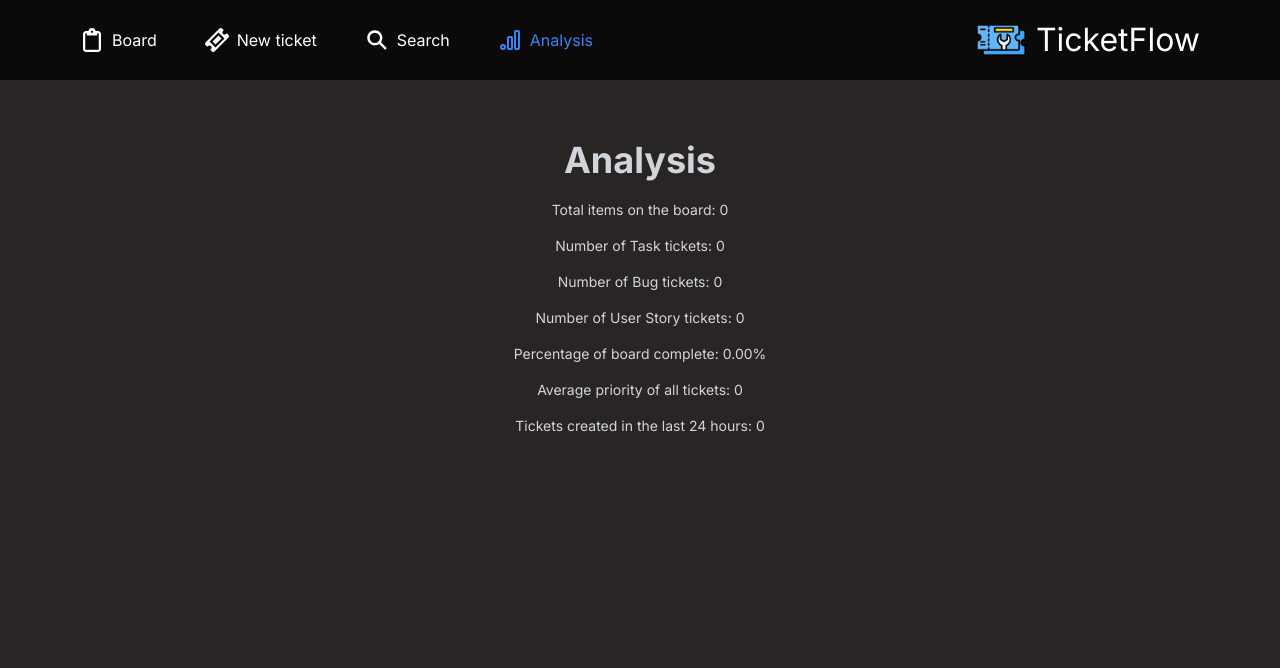
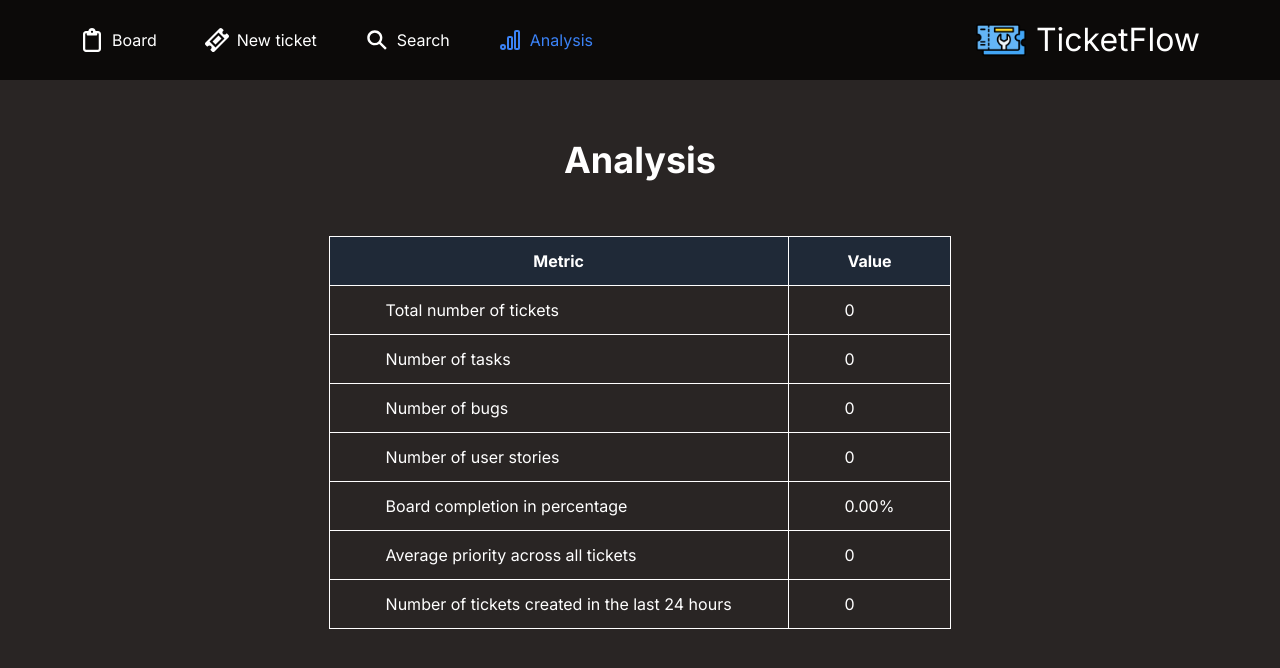
Before and after one commit to koduli/ticket-flow, a Next.js app: page /Analysis in a window 1280 px wide. Shown: the top 668 px of the page. Built offline with nearby package versions, Linux system fonts and the light colour scheme; no server answers; the database is empty.

Commit message:
added styling to analysis

```diff
--- a/app/(components)/TicketForm.jsx
+++ b/app/(components)/TicketForm.jsx
@@ -94,7 +94,7 @@ const TicketForm = ({ ticket }) => {
         method="post"
         onSubmit={handleSubmit}
       >
-        <h1 className="text-center mb-5">
+        <h1 className="text-4xl text-center mb-10 text-white">
           {EDIT_MODE ? 'Update a ticket' : 'Create a new ticket'}
         </h1>
         <label>Title</label>
--- a/app/Analysis/page.jsx
+++ b/app/Analysis/page.jsx
@@ -27,21 +27,54 @@ const Analysis = () => {
 
   return (
     <div className="p-5">
-      <h1 className="text-center mb-5">Analysis</h1>
-      <div className="flex flex-col items-center space-y-4">
-        <p>Total items on the board: {analysisData.totalItems}</p>
-        <p>Number of Task tickets: {analysisData.taskCount}</p>
-        <p>Number of Bug tickets: {analysisData.bugCount}</p>
-        <p>Number of User Story tickets: {analysisData.userStoryCount}</p>
-        <p>
-          Percentage of board complete:{' '}
-          {analysisData.percentageComplete.toFixed(2)}%
-        </p>
-        <p>Average priority of all tickets: {analysisData.averagePriority}</p>
-        <p>
-          Tickets created in the last 24 hours:{' '}
-          {analysisData.ticketsLast24Hours}
-        </p>
+      <h1 className="text-4xl text-center mb-14 text-white">Analysis</h1>
+      <div className="flex justify-center">
+        <table className="custom-table">
+          <thead className="bg-gray-800">
+            <tr>
+              <th className="custom-table">Metric</th>
+              <th className="custom-table">Value</th>
+            </tr>
+          </thead>
+          <tbody>
+            <tr>
+              <td className="custom-table">Total number of tickets</td>
+              <td className="custom-table">{analysisData.totalItems}</td>
+            </tr>
+            <tr>
+              <td className="custom-table">Number of tasks</td>
+              <td className="custom-table">{analysisData.taskCount}</td>
+            </tr>
+            <tr>
+              <td className="custom-table">Number of bugs</td>
+              <td className="custom-table">{analysisData.bugCount}</td>
+            </tr>
+            <tr>
+              <td className="custom-table">Number of user stories</td>
+              <td className="custom-table">{analysisData.userStoryCount}</td>
+            </tr>
+            <tr>
+              <td className="custom-table">Board completion in percentage</td>
+              <td className="custom-table">
+                {analysisData.percentageComplete.toFixed(2)}%
+              </td>
+            </tr>
+            <tr>
+              <td className="custom-table">
+                Average priority across all tickets
+              </td>
+              <td className="custom-table">{analysisData.averagePriority}</td>
+            </tr>
+            <tr>
+              <td className="custom-table">
+                Number of tickets created in the last 24 hours
+              </td>
+              <td className="custom-table">
+                {analysisData.ticketsLast24Hours}
+              </td>
+            </tr>
+          </tbody>
+        </table>
       </div>
     </div>
   );
--- a/app/Search/page.jsx
+++ b/app/Search/page.jsx
@@ -38,7 +38,9 @@ const SearchPage = () => {
 
   return (
     <div className="p-5">
-      <h1 className="text-center mb-5">Search for a ticket</h1>
+      <h1 className="text-4xl text-center mb-14 text-white">
+        Search for a ticket
+      </h1>
       <div className="flex justify-center">
         <input
           type="text"
--- a/app/globals.css
+++ b/app/globals.css
@@ -55,4 +55,13 @@
   .btn {
     @apply hover:no-underline bg-blue-accent hover:bg-blue-accent-hover tracking-wider w-full text-center text-nav font-bold cursor-pointer uppercase px-4 py-2 rounded-md transition-colors block;
   }
+
+  .custom-table th,
+  .custom-table td {
+    @apply border border-white text-white px-14 py-3; /* Default values */
+  }
+
+  .custom-table {
+    @apply border-collapse;
+  }
 }
--- a/app/page.jsx
+++ b/app/page.jsx
@@ -38,7 +38,8 @@ const Dashboard = () => {
         <title>Board</title>
       </Head>
       <div className="padding-5">
-        <h1 className="text-center text-4xl mb-5">Board</h1> {/* Page Title */}
+        <h1 className="text-4xl text-center text-white mb-4 mt-5">Board</h1>{' '}
+        {/* Page Title */}
         <div className="lg:grid grid-cols-1 xl:grid-cols-3 gap-10">
           {statuses.map((status, index) => (
             <div key={index} className="mb-4">
```
